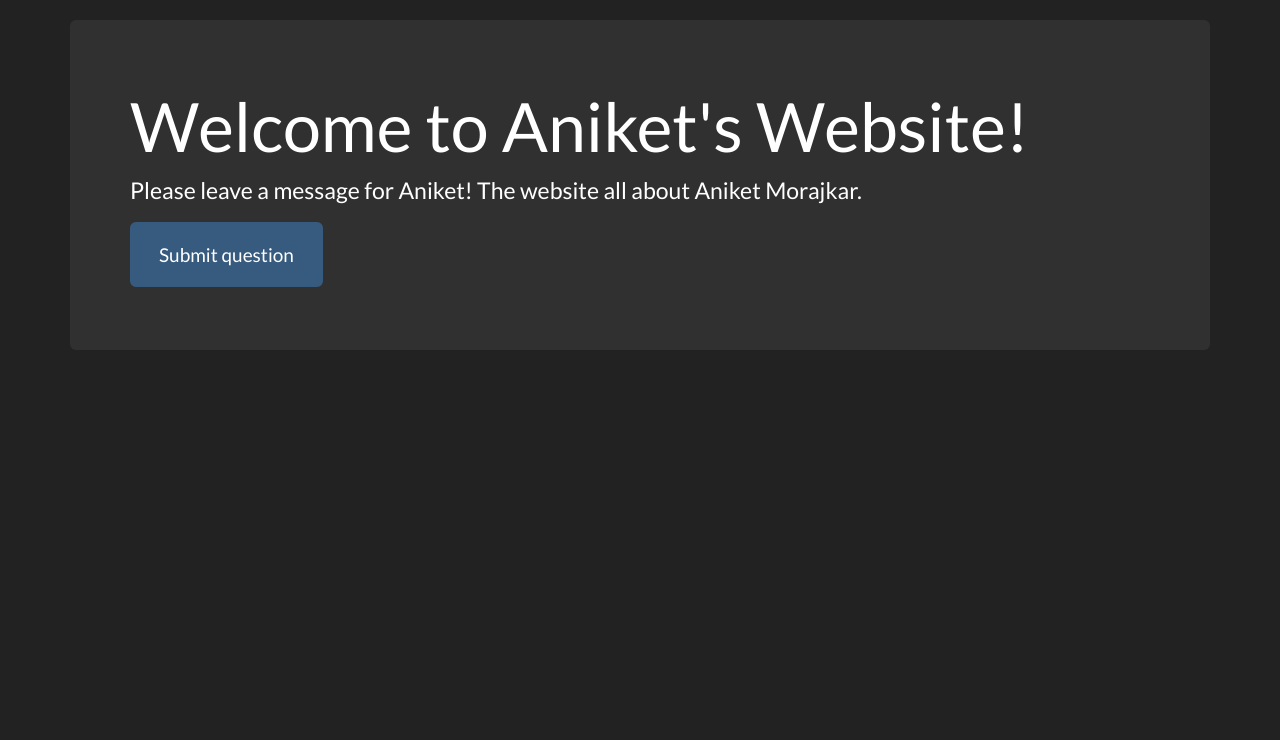
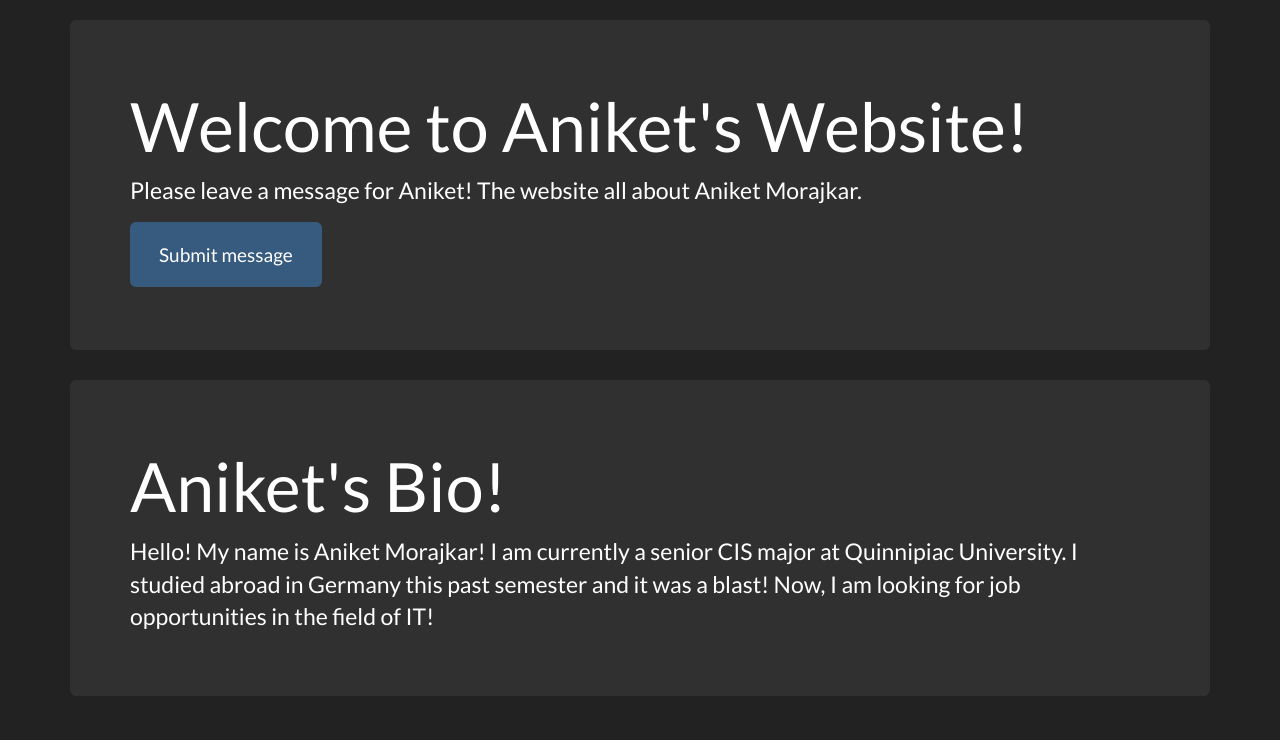
Before and after one commit to amorajkar/armorajkar, a Django app: page / in a window 1280 px wide. Shown: the part 60-800 px from the top of the page. Run offline with Django 3.2, Linux system fonts and the light colour scheme; some libraries are stand-ins or nearby versions.

Commit message:
Add short bio

```diff
--- a/templates/home.html
+++ b/templates/home.html
@@ -3,6 +3,10 @@
 <div class="jumbotron">
   <h1>Welcome to Aniket's Website!</h1>
   <p>Please leave a message for Aniket! The website all about Aniket Morajkar.</p>
-  <p><a href="{% url 'message_create' %}" class="btn btn-lg btn-primary">Submit question</a></p>
+  <p><a href="{% url 'message_create' %}" class="btn btn-lg btn-primary">Submit message</a></p>
+</div>
+<div class="jumbotron">
+  <h1>Aniket's Bio!</h1>
+  <p>Hello! My name is Aniket Morajkar! I am currently a senior CIS major at Quinnipiac University. I studied abroad in Germany this past semester and it was a blast! Now, I am looking for job opportunities in the field of IT!</p>
 </div>
 {% endblock %}
```
